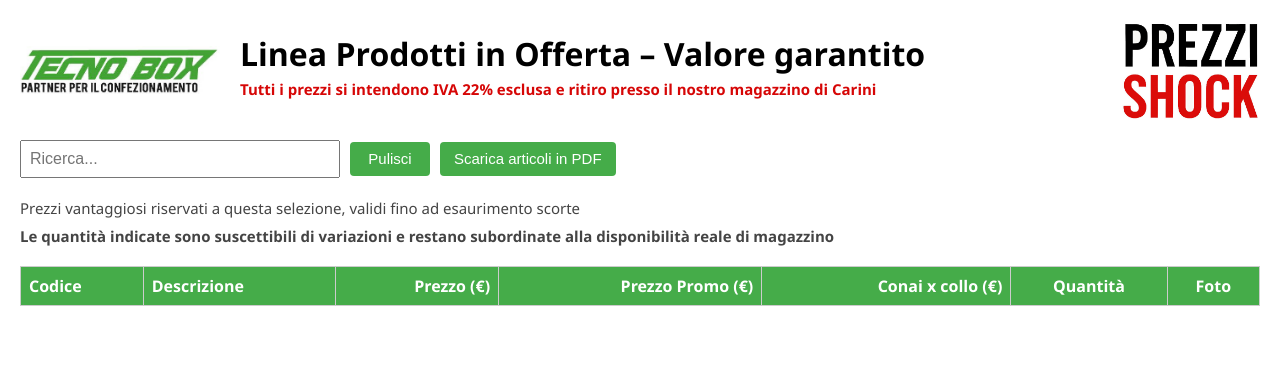
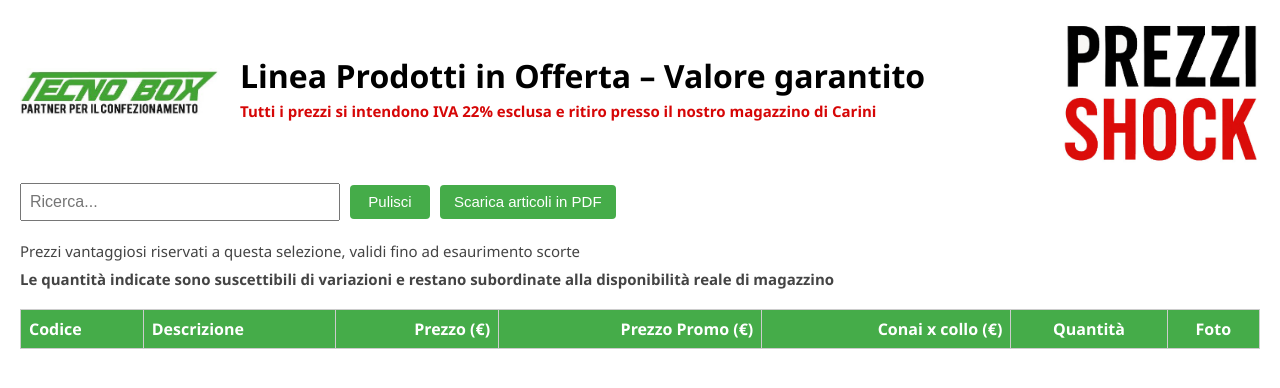
Before and after one commit to TecnoBoxSrl/stockprodotti, a plain HTML site: page index.html in a window 1280 px wide. Drawn offline with nearby package versions, Linux system fonts and the light colour scheme; no server answers.

Commit message:
Update index.html

```diff
--- a/index.html
+++ b/index.html
@@ -30,7 +30,7 @@
   </div>
 
   <!-- Immagine PREZZI SHOCK -->
-  <img src="immagini/prezzishock.jpg" alt="Prezzi Shock" style="max-height: 100px; max-width: 200px; margin-left: 20px;">
+  <img src="immagini/prezzishock.jpg" alt="Prezzi Shock" style="max-height: 300px; max-width: 200px; margin-left: 20px;">
 </header>
 
 
```
